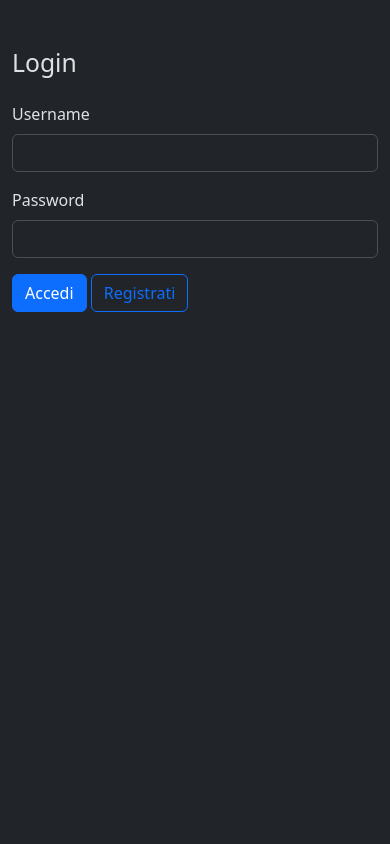
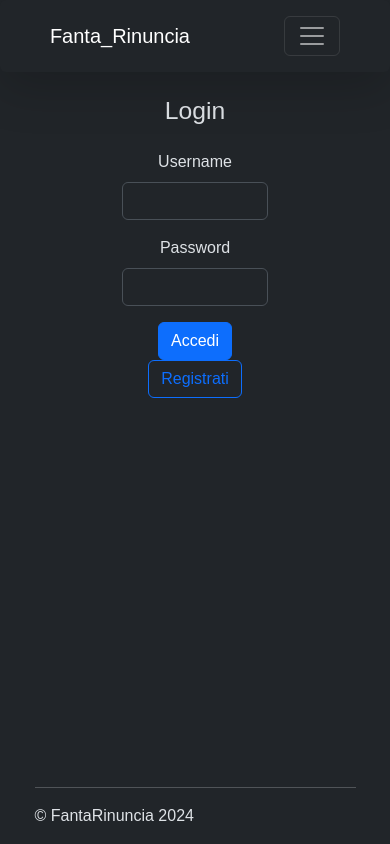
Before and after one commit to wassupiari/FantaRinuncia, a Flask app: page /auth/login in a window 390 px wide. Run offline with Flask 3, Linux system fonts and the light colour scheme; parts of the project's set-up code (start-up, migrations or seed data) failed here and were passed over.

Commit message:
fix: css and bootsrap fix
sistemato il css per index con cambio di svg, stessa cosa per login e register, ancora in fase di sviluppo alert per registrazione

```diff
--- a/app.py
+++ b/app.py
@@ -227,8 +227,8 @@ def registrazione():
 
         # Salva gli utenti aggiornati nel file JSON
         salva_utenti(utenti)
-
-        return 'Registrazione completata. <a href="/auth/login">Effettua il login</a>'
+        alert_message = "Registrazione avvenuta con successo! Ora puoi effettuare il login."
+        return render_template('register.html', alert_message=alert_message)
 
     return render_template('auth/register.html')
 
--- a/static/style.css
+++ b/static/style.css
@@ -343,29 +343,7 @@ body {
 }
 
 
-/* Stile .LIVE also css to index*/
-.typewriter-text{
-  width: 18ch;
-  animation: typing 2s steps(18), blink .6s step-end infinite alternate;
-  white-space: nowrap;
-  overflow: hidden;
-  border-right: 3px solid;
-  font-family: monospace;
-  font-size: 3em;
-}
-
-@keyframes typing {
-  from {
-    width: 0
-  }
-}
-
-@keyframes blink {
-  50% {
-    border-color: transparent
-  }
-}
-
+/* Stile per il index */
 
 .svg-item {
     display: flex;
@@ -382,17 +360,12 @@ body {
 
 /* responsive for mobile */
 
-@media (max-width: 768px) {
+@media (max-width: 896px) {
   .container.my-5.justify-content-center.align-items-center {
     min-height: 100vh;
   }
-  .typewriter-text {
-    font-size: 1.5em;
-    width: 18ch;
-    text-align: center;
-  }
 }
-@media (max-width: 768px) {
+@media (max-width: 896px) {
   .col-xs-12, .col-sm-12 {
     text-align: center;
   }
--- a/templates/auth/login.html
+++ b/templates/auth/login.html
@@ -4,13 +4,45 @@
     <meta charset="UTF-8">
     <meta name="viewport" content="width=device-width, initial-scale=1.0">
     <title>Login</title>
+    <link rel="stylesheet" href="https://cdnjs.cloudflare.com/ajax/libs/font-awesome/6.5.1/css/all.min.css" integrity="sha512-DTOQO9RWCH3ppGqcWaEA1BIZOC6xxalwEsw9c2QQeAIftl+Vegovlnee1c9QX4TctnWMn13TZye+giMm8e2LwA==" crossorigin="anonymous" referrerpolicy="no-referrer" />
+    <link href="https://cdn.jsdelivr.net/npm/bootstrap@5.3.2/dist/css/bootstrap.min.css" rel="stylesheet" integrity="sha384-T3c6CoIi6uLrA9TneNEoa7RxnatzjcDSCmG1MXxSR1GAsXEV/Dwwykc2MPK8M2HN" crossorigin="anonymous">
     <link rel="shortcut icon" href="{{ url_for('static', filename='favicon.ico') }}">
-    <link href="https://cdn.jsdelivr.net/npm/bootstrap@5.3.2/dist/css/bootstrap.min.css" rel="stylesheet" integrity="sha384-T3c6CoIi6uLrA9TneNEoa7RxnatzjcDSCmG1MXxSR1GAsXEV/Dwwykc2MPK8M2HN" crossorigin="anonymous">
+    <link rel="stylesheet" href="{{ url_for('static', filename='style.css') }}">
 </head>
 <body>
-    <div class="container mt-5">
+    <nav class="navbar navbar-expand-lg navbar-dark bg-dark rounded fixed-top shadow-lg p-3 mb-5">
+        <div class="container px-3 text-white">
+            <a class="navbar-brand" href="#">Fanta_Rinuncia</a>
+            <button class="navbar-toggler" type="button" data-bs-toggle="collapse" data-bs-target="#navbarNav"
+                aria-controls="navbarNav" aria-expanded="false" aria-label="Toggle navigation">
+                <span class="navbar-toggler-icon"></span>
+            </button>
+            <div class="collapse navbar-collapse justify-content-end" id="navbarNav">
+                <ul class="navbar-nav mr-auto mt-2 mt-lg-0">
+                    <li class="nav-item">
+                        <a class="nav-link" href="/regolamento"><i class="bi bi-people-fill me-2"></i>Regolamento</a>
+                    </li>
+
+                    <li class="nav-item rounded">
+                        <a class="nav-link" href="/"><i class="bi bi-telephone-fill me-2"></i>Home</a>
+                    </li>
+                    <li class="nav-item svg-item">
+                        <a class="" href="https://github.com/wassupiari">
+                            <svg xmlns="http://www.w3.org/2000/svg" class="icon icon-tabler icon-tabler-brand-github" width="24" height="24" viewBox="0 0 24 24" stroke-width="2" stroke="currentColor" fill="none" stroke-linecap="round" stroke-linejoin="round">
+                                <path stroke="none" d="M0 0h24v24H0z" fill="none" />
+                                <path d="M9 19c-4.3 1.4 -4.3 -2.5 -6 -3m12 5v-3.5c0 -1 .1 -1.4 -.5 -2c2.8 -.3 5.5 -1.4 5.5 -6a4.6 4.6 0 0 0 -1.3 -3.2a4.2 4.2 0 0 0 -.1 -3.2s-1.1 -.3 -3.5 1.3a12.3 12.3 0 0 0 -6.2 0c-2.4 -1.6 -3.5 -1.3 -3.5 -1.3a4.2 4.2 0 0 0 -.1 3.2a4.6 4.6 0 0 0 -1.3 3.2c0 4.6 2.7 5.7 5.5 6c-.6 .6 -.6 1.2 -.5 2v3.5" />
+                            </svg>
+                        </a>
+                    </li>
+                </ul>
+            </div>
+        </div>
+    </nav>
+
+
+    <div class="container my-5">
         <div class="row justify-content-center">
-            <div class="col-md-6">
+            <div class="col-xs-12 col-sm-12 col-md-6 my-5">
                 <h2 class="mb-4">Login</h2>
                 <form method="post">
                     <div class="mb-3">
@@ -26,5 +58,14 @@
             </div>
         </div>
     </div>
+
+    <footer class="container fixed-bottom">
+        <hr>
+          <p>© FantaRinuncia 2024</p>
+    </footer>
+
+    <script src="https://cdn.jsdelivr.net/npm/bootstrap@5.3.2/dist/js/bootstrap.bundle.min.js" integrity="sha384-C6RzsynM9kWDrMNeT87bh95OGNyZPhcTNXj1NW7RuBCsyN/o0jlpcV8Qyq46cDfL" crossorigin="anonymous"></script>
+    <script src="https://cdnjs.cloudflare.com/ajax/libs/jquery/3.7.1/jquery.min.js" integrity="sha512-v2CJ7UaYy4JwqLDIrZUI/4hqeoQieOmAZNXBeQyjo21dadnwR+8ZaIJVT8EE2iyI61OV8e6M8PP2/4hpQINQ/g==" crossorigin="anonymous" referrerpolicy="no-referrer"></script>
+    <script src="{{url_for('static', filename='script.js')}}"></script>
 </body>
 </html>
```
Also changed, not shown: templates/auth/register.html (+35 -2 lines), templates/index.html (+7 -9 lines).
